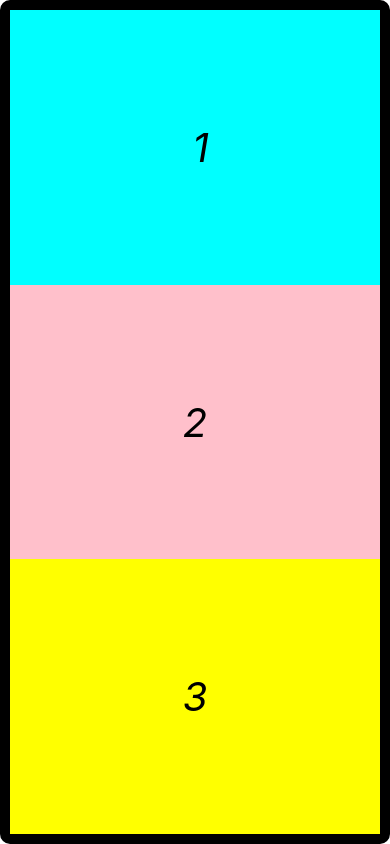
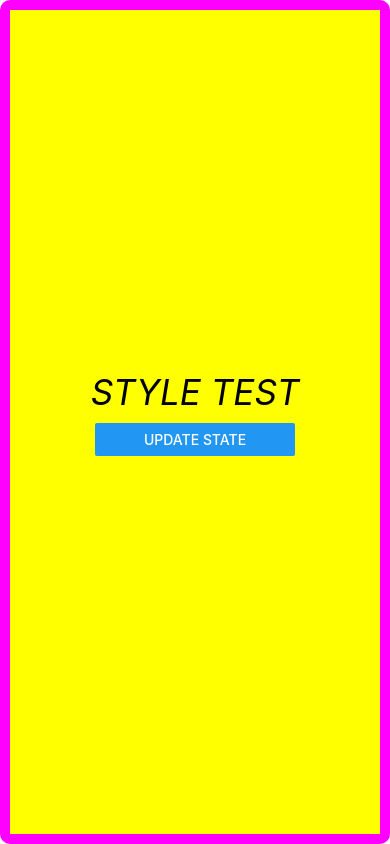
Before and after one commit to nduytung/React_Native_Tutorial, a React Native app: screen / in a window 390 px wide. Built offline with nearby package versions, Linux system fonts and the light colour scheme.

Commit message:
done lesson 7

```diff
--- a/App.js
+++ b/App.js
@@ -1,68 +1,44 @@
 import React, {useState} from 'react';
-import {StyleSheet, Text, View, Button, Linking} from 'react-native';
+import {StyleSheet, View, Text, Button} from 'react-native';
 
-//hàm này sẽ render ra tất cả các nội dung hiển thị
 const App = () => {
-  const [name, setName] = useState('Style test');
+  const [name, setName] = useState('Style Test');
 
   const onClickHandler = () => {
-    setName('Style test is done');
+    setName('Style Test is Done!');
   };
 
   return (
-    //chèn file styles.body vào đây
     <View style={styles.body}>
-      <View style={styles.view1}>
-        <Text style={styles.text}> 1</Text>
-      </View>
-      <View style={styles.view2}>
-        <Text style={styles.text}> 2 </Text>
-      </View>
-      <View style={styles.view3}>
-        <Text style={styles.text}> 3 </Text>
+      <Text style={styles.text}>{name}</Text>
+      <View style={styles.button}>
+        <Button title="Update State" onPress={onClickHandler}></Button>
       </View>
     </View>
   );
 };
 
-//ta có thể hiểu "styles" này gần giống như một file css, nó format lại định dạng hiển thị cho chúng ta
-//các classname gần tương tự như ở CSS, ta có thể sử dụng extension auto import để nó gợi ý
 const styles = StyleSheet.create({
   body: {
     flex: 1,
+    backgroundColor: '#ffff00',
     alignItems: 'center',
     justifyContent: 'center',
     borderWidth: 10,
+    borderColor: '#ff00ff',
     borderRadius: 10,
-    alignItems: 'stretch',
-  },
-
-  view1: {
-    flex: 1,
-    backgroundColor: 'cyan',
-    justifyContent: 'center',
-    alignItems: 'center',
-  },
-
-  view2: {
-    flex: 1,
-    backgroundColor: 'pink',
-    justifyContent: 'center',
-    alignItems: 'center',
-  },
-  view3: {
-    flex: 1,
-    backgroundColor: 'yellow',
-    justifyContent: 'center',
-    alignItems: 'center',
   },
   text: {
-    color: 'black',
-    fontSize: 40,
+    color: '#000000',
+    fontSize: 35,
     fontStyle: 'italic',
     margin: 10,
     textTransform: 'uppercase',
   },
+  button: {
+    width: 200,
+    height: 60,
+  },
 });
 
 export default App;
```
